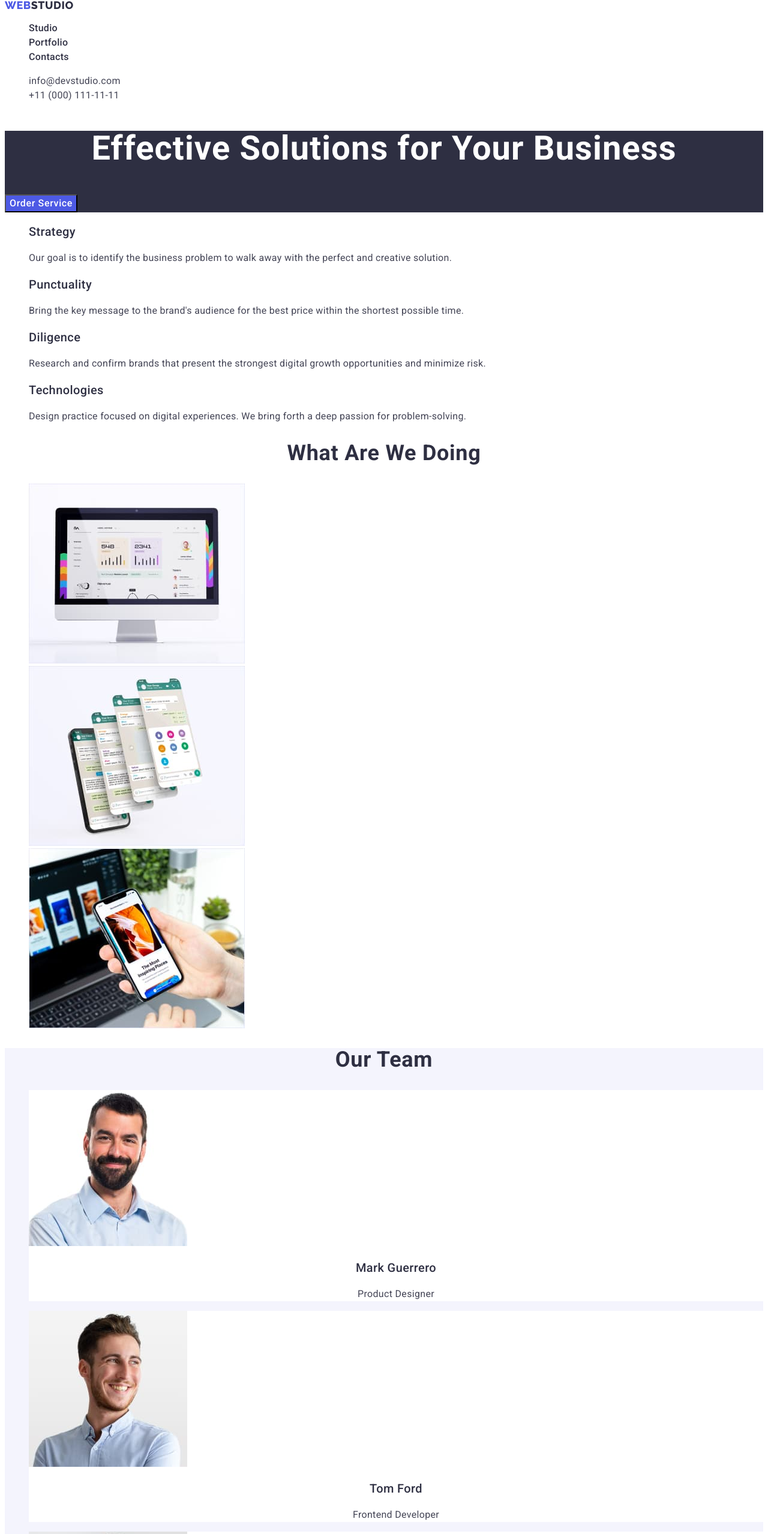
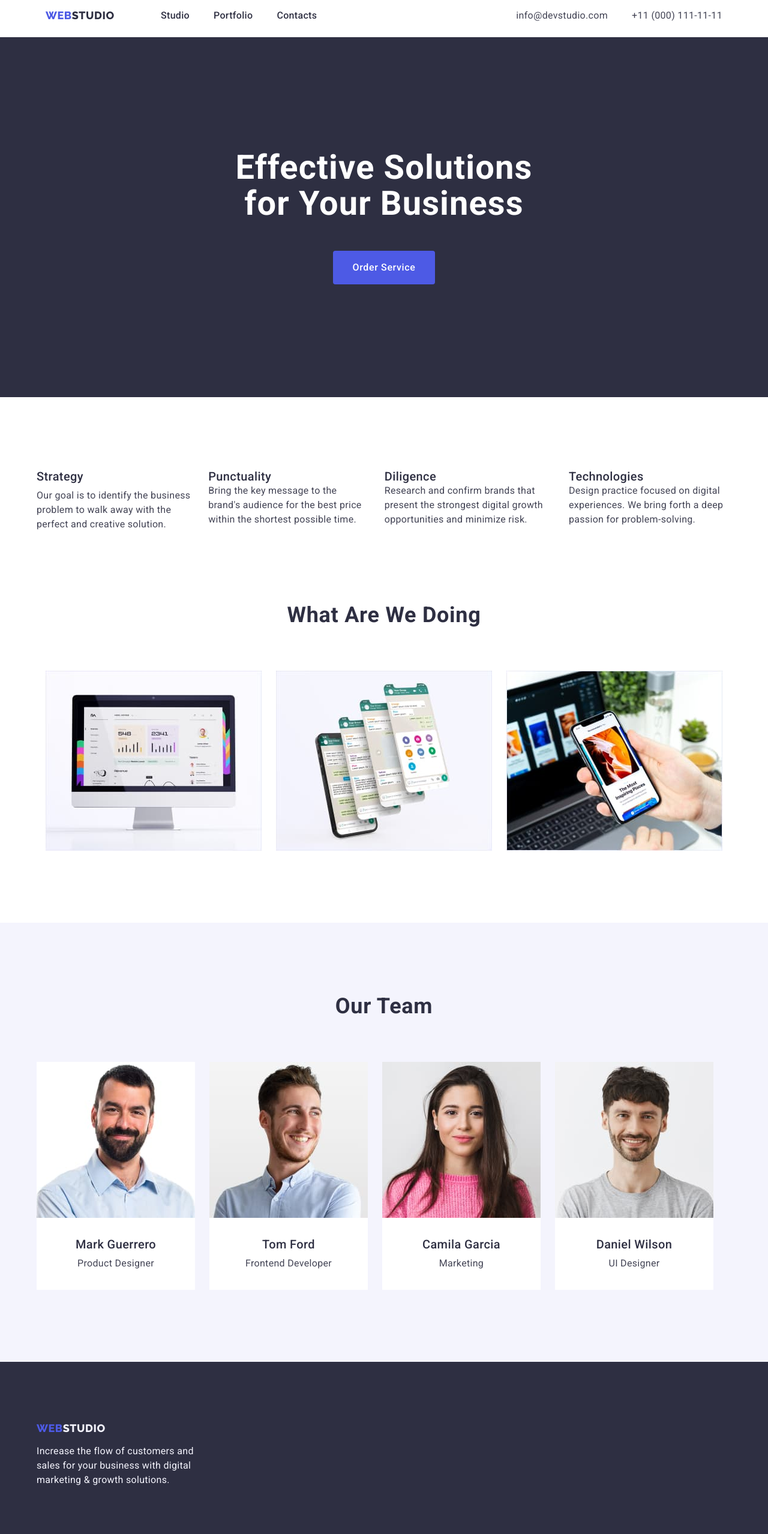
Before and after one commit to Denys-Nalyvaiko/goit-markup-hw-03, a plain HTML site: page index.html in a window 1280 px wide. Shown: the part 10-2567 px from the top of the page at 60% size. Drawn offline with nearby package versions, Linux system fonts and the light colour scheme.

Commit message:
module 3

```diff
--- a/css/styles.css
+++ b/css/styles.css
@@ -29,6 +29,65 @@ body {
   background-color: var(--main-background-color);
 }
 
+h1,
+h2,
+h3,
+h4,
+h5,
+h6,
+p {
+  margin: 0;
+}
+
+img {
+  display: block;
+  max-width: 100%;
+  height: auto;
+}
+
+button {
+  cursor: pointer;
+  border: none;
+  border-radius: 4px;
+}
+
+ul,
+ol {
+  list-style: none;
+  margin: 0;
+  padding-left: 0;
+}
+
+a {
+  text-decoration: none;
+  /* color: inherit; */
+}
+
+.container {
+  width: 1158px;
+  padding: 0 15px;
+  margin: 0 auto;
+}
+
+.section {
+  padding-top: 120px;
+  padding-bottom: 120px;
+}
+
+.visually-hidden {
+  position: absolute;
+  width: 1px;
+  height: 1px;
+  margin: -1px;
+  border: 0;
+  padding: 0;
+
+  white-space: nowrap;
+  clip-path: inset(100%);
+  clip: rect(0 0 0 0);
+  overflow: hidden;
+}
+
 .link {
   text-decoration: none;
 }
@@ -39,6 +98,15 @@ body {
 
 /* -------------------HEADER------------------- */
 
+.header {
+  padding: 24px 0;
+}
+
+.header-container {
+  display: flex;
+  align-items: center;
+}
+
 .logo {
   font-family: "Raleway", sans-serif;
   font-weight: 800;
@@ -47,6 +115,8 @@ body {
   letter-spacing: 0.03em;
   text-transform: uppercase;
   color: var(--primary-brand-color);
+  display: flex;
+  align-items: center;
 }
 
 .logo-dark {
@@ -55,6 +125,18 @@ body {
 
 .logo-light {
   color: var(--footer-text-color);
+}
+
+.header-navigation {
+  display: flex;
+  align-items: center;
+  flex-grow: 1;
+  justify-content: space-between;
+}
+
+.header-menu {
+  display: flex;
+  gap: 40px;
 }
 
 .header-menu-link {
@@ -75,6 +157,13 @@ body {
   font-style: normal;
 }
 
+.address-list {
+  display: flex;
+  align-items: center;
+  gap: 40px;
+  margin-left: 332px;
+}
+
 .address-link {
   font-weight: 400;
   font-size: 16px;
@@ -93,12 +182,17 @@ body {
   background-color: var(--second-background-color);
 }
 
+.hero-container {
+  padding: 188px 316px;
+}
+
 .hero-title {
   font-size: 56px;
   line-height: 1.07; /* 60/56 */
   text-align: center;
   letter-spacing: 0.02em;
   color: var(--main-title-color);
+  margin-bottom: 48px;
 }
 
 .hero-btn {
@@ -110,6 +204,9 @@ body {
   color: var(--hero-btn-color);
   background-color: var(--hero-btn-background-color);
   cursor: pointer;
+  display: flex;
+  padding: 16px 32px;
+  margin: auto;
 }
 
 .hero-btn:hover,
@@ -118,14 +215,6 @@ body {
 }
 
 /* -------------------LIST------------------- */
-.section-title {
-  font-size: 36px;
-  line-height: 1.11; /* 40/36 */
-  text-align: center;
-  letter-spacing: 0.02em;
-  text-transform: capitalize;
-  color: var(--section-title-color);
-}
 
 .list-subtitle {
   font-weight: 500;
@@ -141,13 +230,62 @@ body {
   letter-spacing: 0.02em;
 }
 
+/* -------------------SOLUTIONS------------------- */
+
+.solutions-container {
+  padding: 120px 0;
+}
+
+.section-title {
+  font-size: 36px;
+  line-height: 1.11; /* 40/36 */
+  text-align: center;
+  letter-spacing: 0.02em;
+  text-transform: capitalize;
+  color: var(--section-title-color);
+  margin-bottom: 72px;
+}
+
+.solutions-list {
+  display: flex;
+  gap: 24px;
+}
+
+.solutions-subtitle {
+  margin-bottom: 8px;
+}
+
+/* -------------------ACTIVITIES------------------- */
+
+.container-activities {
+  padding-bottom: 120px;
+}
+
+.activities-list {
+  display: flex;
+  gap: 24px;
+}
+
 /* -------------------OUR TEAM------------------- */
 .team {
   background-color: var(--team-background);
 }
 
+.container-team {
+  padding: 120px 0;
+}
+
+.team-list {
+  display: flex;
+  gap: 24px;
+}
+
 .team-item {
   background-color: var(--main-background-color);
+}
+
+.team-item-text {
+  padding: 32px 16px;
 }
 
 .list-subtitle.team-subtitle {
@@ -158,22 +296,47 @@ body {
   text-align: center;
 }
 
+.team-subtitle {
+  margin-bottom: 8px;
+}
+
 /* -------------------FOOTER------------------- */
 .footer {
   background-color: var(--second-background-color);
+}
+
+.container-footer {
+  padding: 100px 864px 100px 0;
 }
 
 .list-text.footer-text {
   color: var(--footer-text-color);
 }
 
+.footer-logo {
+  margin-bottom: 16px;
+}
+
 /* -------------------PORTFOLIO------------------- */
+
+.container-portfolio {
+  padding-top: 96px;
+  padding-bottom: 120px;
+}
+
 .portfolio-subtitle {
   font-weight: 500;
   font-size: 20px;
   line-height: 1.2; /* 24/20 */
   letter-spacing: 0.02em;
   color: var(--subtitle-color);
+}
+
+.portfolio-navigation-list {
+  display: flex;
+  gap: 24px;
+  margin-bottom: 72px;
+  justify-content: center;
 }
 
 .portfolio-list-text {
@@ -193,6 +356,7 @@ body {
   cursor: pointer;
   color: var(--portfolio-btn-color);
   background-color: var(--portfolio-btn-background);
+  padding: 12px 24px;
 }
 
 .portfolio-navigation-btn:hover,
@@ -200,3 +364,22 @@ body {
   color: var(--portfolio-btn-hover);
   background-color: var(--portfolio-btn-background-hover);
 }
+
+.portfolio-examples-list {
+  display: flex;
+  flex-wrap: wrap;
+  gap: 42px 24px;
+}
+
+.portfolio-examples-items {
+  width: calc((100% - 24 * 2) / 3);
+}
+
+.portfolio-items-text {
+  padding: 32px 0;
+  padding-left: 16px;
+}
+
+.portfolio-subtitle {
+  margin-bottom: 8px;
+}
--- a/index.html
+++ b/index.html
@@ -11,11 +11,19 @@
       rel="stylesheet"
     />
     <title>Web Studio</title>
+    <link
+      rel="stylesheet"
+      href="https://cdnjs.cloudflare.com/ajax/libs/modern-normalize/2.0.0/modern-normalize.min.css"
+      integrity="sha512-4xo8blKMVCiXpTaLzQSLSw3KFOVPWhm/TRtuPVc4WG6kUgjH6J03IBuG7JZPkcWMxJ5huwaBpOpnwYElP/m6wg=="
+      crossorigin="anonymous"
+      referrerpolicy="no-referrer"
+    />
     <link rel="stylesheet" href="./css/styles.css" />
   </head>
   <body>
     <!-- Header -->
     <header class="header">
+      <div class="container header-container">
         <nav class="header-navigation">
           <a href="./index.html" class="logo link"
             >Web<span class="logo-dark">Studio</span></a
@@ -48,23 +56,27 @@
             </li>
           </ul>
         </address>
+      </div>
     </header>
     <!-- Main -->
     <main>
       <!-- Hero -->
       <section class="hero">
+        <div class="container hero-container">
           <h1 class="hero-title">Effective Solutions for Your Business</h1>
           <button type="button" class="hero-btn">Order Service</button>
+        </div>
       </section>
       <!-- Solutions -->
       <section class="solutions">
-        <h2 hidden>List of effective solutions</h2>
+        <div class="container solutions-container">
+          <h2 class="visually-hidden">List of effective solutions</h2>
           <ul class="solutions-list list">
             <li class="solutions-item">
-            <h3 class="list-subtitle">Strategy</h3>
+              <h3 class="list-subtitle solutions-subtitle">Strategy</h3>
               <p class="list-text">
-              Our goal is to identify the business problem to walk away with the
-              perfect and creative solution.
+                Our goal is to identify the business problem to walk away with
+                the perfect and creative solution.
               </p>
             </li>
             <li class="solutions-item">
@@ -89,9 +101,11 @@
               </p>
             </li>
           </ul>
+        </div>
       </section>
       <!-- Activities -->
       <section class="activities">
+        <div class="container container-activities">
           <h2 class="section-title">What are we doing</h2>
           <ul class="activities-list list">
             <li class="activities-item">
@@ -119,9 +133,11 @@
               />
             </li>
           </ul>
+        </div>
       </section>
       <!-- Our team -->
       <section class="team">
+        <div class="container container-team">
           <h2 class="section-title">Our Team</h2>
           <ul class="team-list list">
             <li class="team-item">
@@ -131,8 +147,10 @@
                 width="264"
                 height="260"
               />
+              <div class="team-item-text">
                 <h3 class="list-subtitle team-subtitle">Mark Guerrero</h3>
                 <p class="list-text team-text">Product Designer</p>
+              </div>
             </li>
             <li class="team-item">
               <img
@@ -141,8 +159,10 @@
                 width="264"
                 height="260"
               />
+              <div class="team-item-text">
                 <h3 class="list-subtitle team-subtitle">Tom Ford</h3>
                 <p class="list-text team-text">Frontend Developer</p>
+              </div>
             </li>
             <li class="team-item">
               <img
@@ -151,8 +171,10 @@
                 width="264"
                 height="260"
               />
+              <div class="team-item-text">
                 <h3 class="list-subtitle team-subtitle">Camila Garcia</h3>
                 <p class="list-text team-text">Marketing</p>
+              </div>
             </li>
             <li class="team-item">
               <img
@@ -161,21 +183,26 @@
                 width="264"
                 height="260"
               />
+              <div class="team-item-text">
                 <h3 class="list-subtitle team-subtitle">Daniel Wilson</h3>
                 <p class="list-text team-text">UI Designer</p>
+              </div>
             </li>
           </ul>
+        </div>
       </section>
     </main>
     <!-- Footer -->
     <footer class="footer">
-      <a href="./index.html" class="logo link"
+      <div class="container container-footer">
+        <a href="./index.html" class="logo link footer-logo"
           >Web<span class="logo-light">Studio</span></a
         >
         <p class="list-text footer-text">
-        Increase the flow of customers and sales for your business with digital
-        marketing & growth solutions.
+          Increase the flow of customers and sales for your business with
+          digital marketing & growth solutions.
         </p>
+      </div>
     </footer>
   </body>
 </html>
```
Also changed, not shown: portfolio.html (+46 -9 lines). Lines whose indentation alone changed are shown as unchanged.
